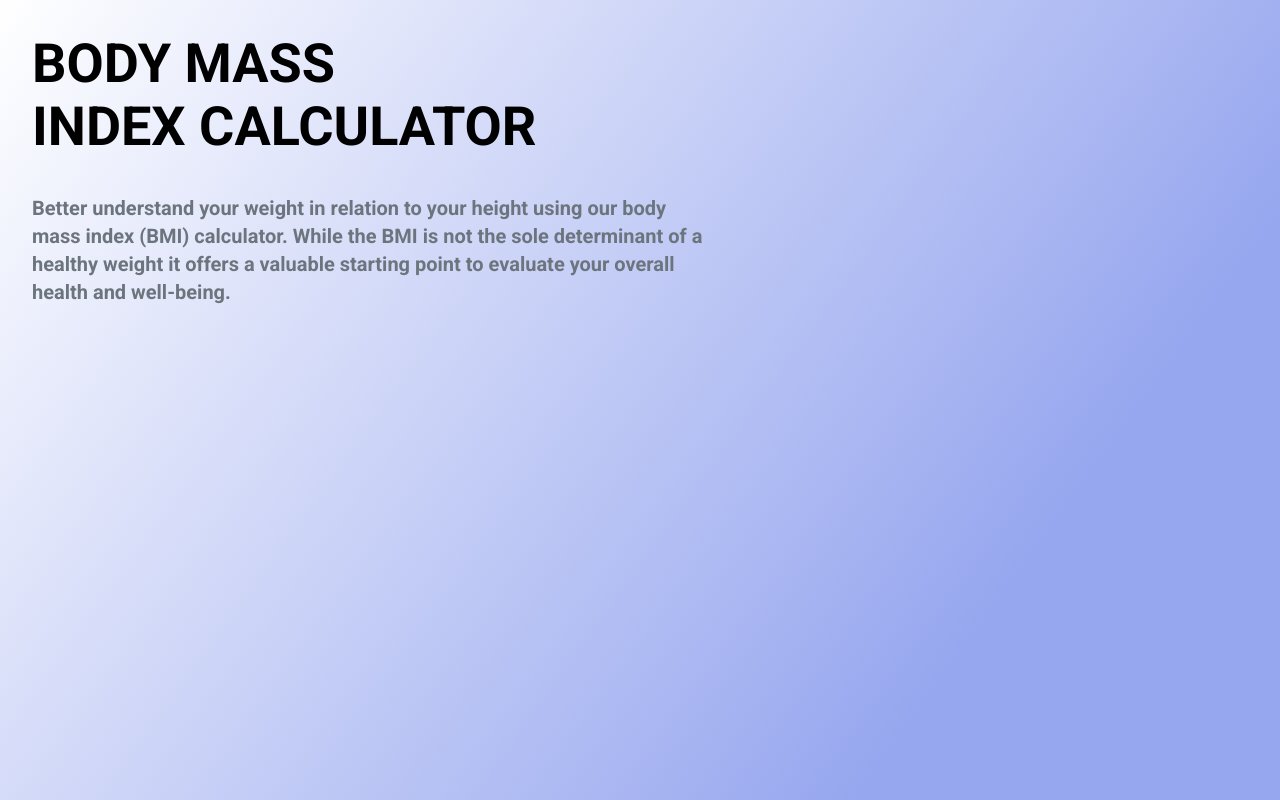
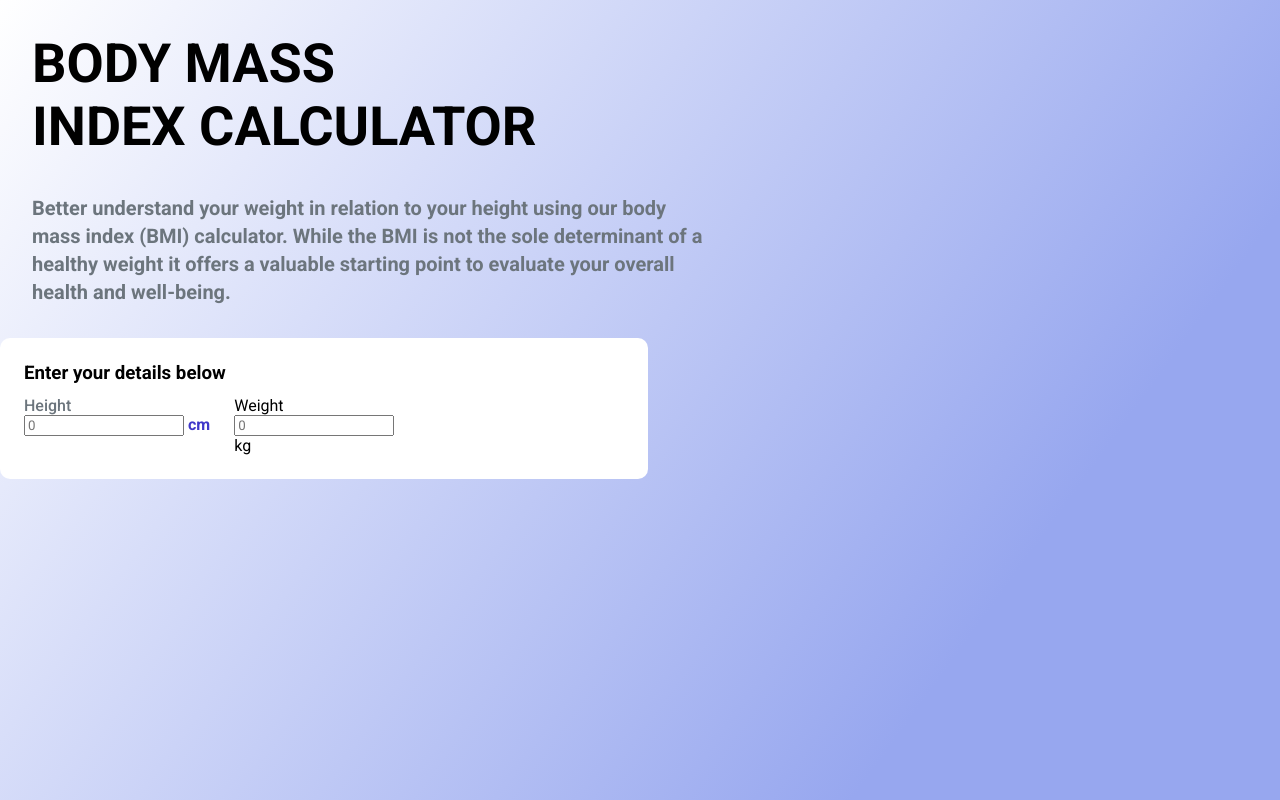
Before and after one commit to andreicatrina/BMI-app, a React (Vite) app: page / in a window 1280 px wide. Built offline with nearby package versions, Linux system fonts and the light colour scheme.

Commit message:
Minor update

```diff
--- a/src/components/LandingSection/LandingSection.jsx
+++ b/src/components/LandingSection/LandingSection.jsx
@@ -1,5 +1,14 @@
 import React from "react";
-import { Landing, LandingContainer, LandingTextContainer } from "./components";
+import {
+  CalculatorInputsContainer,
+  CalculatorParentContainer,
+  HeightContainer,
+  HeightInputContainer,
+  Landing,
+  LandingContainer,
+  LandingTextContainer,
+  WeightContainer,
+} from "./components";
 
 export const LandingSection = () => {
   return (
@@ -11,6 +20,25 @@ export const LandingSection = () => {
           </h2>
           <p>{`Better understand your weight in relation to your height using our body mass index (BMI) calculator. While the BMI is not the sole determinant of a healthy weight it offers a valuable starting point to evaluate your overall health and well-being.`}</p>
         </LandingTextContainer>
+        <CalculatorParentContainer>
+          <h3>Enter your details below</h3>
+          <CalculatorInputsContainer>
+            <HeightContainer>
+              <label htmlFor="">Height</label>
+              <HeightInputContainer>
+                <input type="text" placeholder="0" />
+                <p>cm</p>
+              </HeightInputContainer>
+            </HeightContainer>
+            <WeightContainer>
+              <label htmlFor="">Weight</label>
+              <div>
+                <input type="text" placeholder="0" />
+                <p>kg</p>
+              </div>
+            </WeightContainer>
+          </CalculatorInputsContainer>
+        </CalculatorParentContainer>
       </LandingContainer>
     </Landing>
   );
--- a/src/components/LandingSection/components.jsx
+++ b/src/components/LandingSection/components.jsx
@@ -36,3 +36,43 @@ export const LandingTextContainer = styled.div`
     padding: 8px;
   }
 `;
+
+export const CalculatorParentContainer = styled.div`
+  background-color: #fff;
+  width: 100%;
+  max-width: 600px;
+  padding: 24px;
+  border-radius: 10px;
+
+  h3 {
+    margin-bottom: 12px;
+  }
+`;
+
+export const CalculatorInputsContainer = styled.div`
+  display: flex;
+  gap: 24px;
+`;
+
+export const HeightContainer = styled.div`
+  label {
+    font-size: 16px;
+    font-weight: 500;
+    color: var(--color-p-text);
+  }
+`;
+
+export const HeightInputContainer = styled.div`
+  display: flex;
+  gap: 4px;
+
+  p {
+    font-size: 16px;
+    font-weight: 600;
+    color: var(--color-text);
+  }
+`;
+
+export const WeightContainer = styled.div``;
+
+export const WeightInputsContainer = styled.div``;
```
